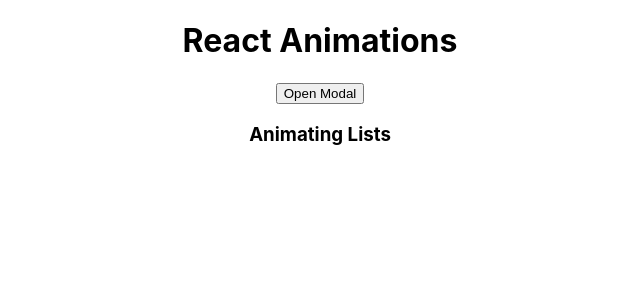
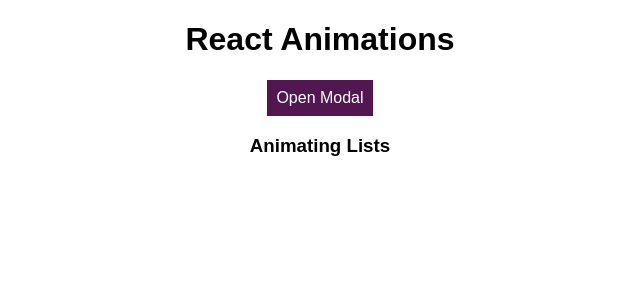
Before and after one commit to jvanleersum/React-Animating-Project, a React (Create React App) app: page / in a window 1280 px wide. Shown: the top 300 px of the page, without its empty margins (320-960 px from the left). Built offline with nearby package versions, Linux system fonts and the light colour scheme.

Commit message:
Ease-out modal with css transitions

```diff
--- a/src/App.js
+++ b/src/App.js
@@ -19,8 +19,8 @@
   return (
     <div className="App">
       <h1>React Animations</h1>
-      {showModal && <Modal show={showModal} closed={closeModalHandler}/> }
-      {showModal && <Backdrop show={showModal} closed={closeModalHandler}/> }
+      <Modal show={showModal} closed={closeModalHandler}/>
+      <Backdrop show={showModal} closed={closeModalHandler}/>
       <button className="Button" onClick={showModalHandler}>Open Modal</button>
       <h3>Animating Lists</h3>
       <List />
--- a/src/components/Modal/Modal.js
+++ b/src/components/Modal/Modal.js
@@ -1,7 +1,6 @@
 import classes from "./Modal.module.css";
 
 const Modal = (props) => {
-  console.log(props.show)
   const modalClasses = `${classes.modal} ${
     props.show ? classes.modalOpen : classes.modalClosed
   }`;
--- a/src/components/Modal/Modal.module.css
+++ b/src/components/Modal/Modal.module.css
@@ -10,12 +10,15 @@
   top: 30%;
   left: 25%;
   width: 50%;
+  transition: all 0.3s ease-out;
 }
 
 .modalOpen {
-  display: block;
+  opacity: 1;
+  transform: translateY(0);
 }
 
 .modalClosed {
-  display: none;
+  opacity: 0;
+  transform: translateY(-200%);
 }
--- a/src/index.css
+++ b/src/index.css
@@ -1,13 +1,19 @@
 body {
   margin: 0;
-  font-family: -apple-system, BlinkMacSystemFont, 'Segoe UI', 'Roboto', 'Oxygen',
-    'Ubuntu', 'Cantarell', 'Fira Sans', 'Droid Sans', 'Helvetica Neue',
-    sans-serif;
-  -webkit-font-smoothing: antialiased;
-  -moz-osx-font-smoothing: grayscale;
+  padding: 0;
+  font-family: sans-serif;
 }
 
-code {
-  font-family: source-code-pro, Menlo, Monaco, Consolas, 'Courier New',
-    monospace;
+.Button {
+  border: 1px solid #521751;
+  font: inherit;
+  padding: 8px;
+  background-color: #521751;
+  color: white;
+  cursor: pointer;
 }
+
+.Button:hover,
+.Button:active {
+  background-color: #fa923f;
+}
```
